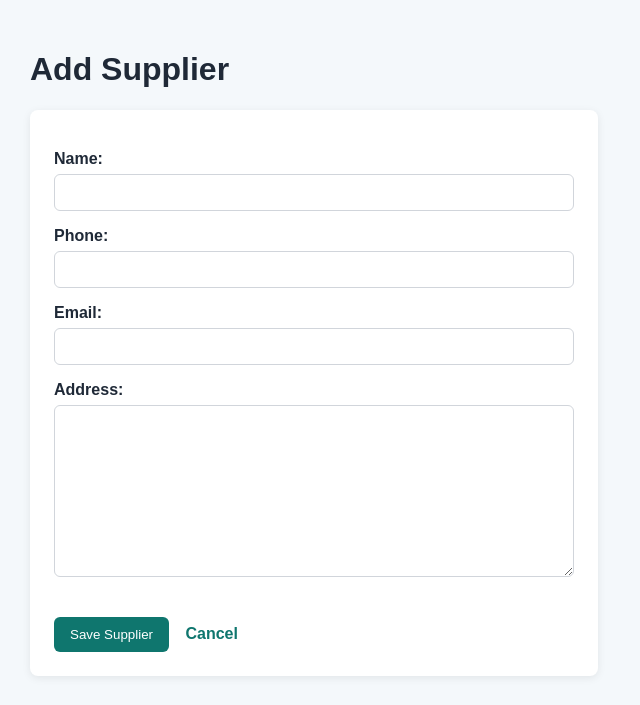
After one commit to vfb-dev/medistock, a Django app: page /suppliers/add/ in a window 1280 px wide. The commit adds this page. Shown: the top 705 px of the page, without its empty margins (0-640 px from the left). Run offline with Django 5.2, Linux system fonts and the light colour scheme.

Commit message:
add suppliers form

```diff
--- a/inventory/forms.py
+++ b/inventory/forms.py
@@ -1,6 +1,6 @@
 from django import forms
 
-from .models import Medicine
+from .models import Medicine, Supplier
 
 
 class MedicineForm(forms.ModelForm):
@@ -14,3 +14,13 @@ class MedicineForm(forms.ModelForm):
             'reorder_level',
             'supplier',
         ]
+
+class SupplierForm(forms.ModelForm):
+    class Meta:
+        model = Supplier
+        fields = [
+            'name',
+            'phone',
+            'email',
+            'address',
+        ]
--- a/inventory/urls.py
+++ b/inventory/urls.py
@@ -10,4 +10,5 @@ urlpatterns = [
     path('medicines/<int:pk>/edit/', views.medicine_update, name='medicine_update'),
     path('medicines/<int:pk>/delete/', views.medicine_delete, name='medicine_delete'),
     path('suppliers/', views.supplier_list, name='supplier_list'),
+    path('suppliers/add/', views.supplier_create, name='supplier_create'),
 ]
--- a/inventory/views.py
+++ b/inventory/views.py
@@ -5,7 +5,7 @@ from django.utils import timezone
 from django.db.models import F, Q
 
 from .models import Medicine, Supplier, StockBatch, StockMovement
-from .forms import MedicineForm
+from .forms import MedicineForm, SupplierForm
 
 def dashboard(request):
     today = timezone.now().date()
@@ -109,3 +109,19 @@ def supplier_list(request):
     }
 
     return render(request, 'inventory/supplier_list.html', context)
+
+def supplier_create(request):
+    if request.method == 'POST':
+        form = SupplierForm(request.POST)
+
+        if form.is_valid():
+            form.save()
+            return redirect('supplier_list')
+    else:
+        form = SupplierForm()
+
+    context = {
+        'form': form,
+    }
+
+    return render(request, 'inventory/supplier_form.html', context)
--- /dev/null
+++ b/templates/inventory/supplier_form.html
@@ -0,0 +1,73 @@
+<!DOCTYPE html>
+<html>
+<head>
+    <title>Add Supplier - MediStock</title>
+    <style>
+        body {
+            font-family: Arial, sans-serif;
+            background: #f4f8fb;
+            margin: 0;
+            padding: 30px;
+            color: #1f2937;
+        }
+
+        .form-box {
+            background: white;
+            padding: 24px;
+            border-radius: 8px;
+            max-width: 520px;
+            box-shadow: 0 2px 8px rgba(0,0,0,0.08);
+        }
+
+        label {
+            display: block;
+            font-weight: bold;
+            margin-top: 14px;
+            margin-bottom: 6px;
+        }
+
+        input, select, textarea {
+            width: 100%;
+            padding: 10px;
+            border: 1px solid #d1d5db;
+            border-radius: 6px;
+            box-sizing: border-box;
+        }
+
+        button {
+            margin-top: 20px;
+            padding: 10px 16px;
+            background: #0f766e;
+            color: white;
+            border: none;
+            border-radius: 6px;
+            cursor: pointer;
+        }
+
+        a {
+            color: #0f766e;
+            text-decoration: none;
+            font-weight: bold;
+            margin-left: 12px;
+        }
+
+        .errorlist {
+            color: #dc2626;
+        }
+    </style>
+</head>
+<body>
+    <h1>Add Supplier</h1>
+
+    <div class="form-box">
+        <form method="post">
+            {% csrf_token %}
+
+            {{ form.as_p }}
+
+            <button type="submit">Save Supplier</button>
+            <a href="/suppliers/">Cancel</a>
+        </form>
+    </div>
+</body>
+</html>
--- a/templates/inventory/supplier_list.html
+++ b/templates/inventory/supplier_list.html
@@ -47,7 +47,11 @@
 <body>
     <div class="topbar">
         <h1>Suppliers</h1>
-        <a href="/">Back to Dashboard</a>
+
+        <div>
+            <a href="/suppliers/add/">Add Supplier</a>
+            <a href="/" style="margin-left: 16px;">Back to Dashboard</a>
+        </div>
     </div>
 
     <table>
```
